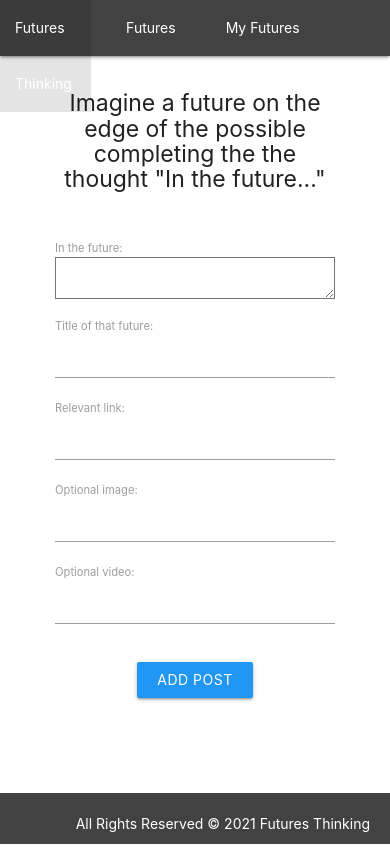
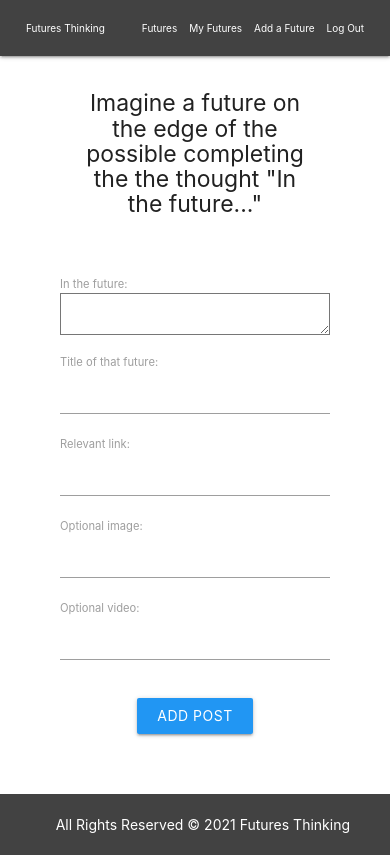
Before and after one commit to tylerrice121/Futures_Thinking, a Django app: page /entry/create/ in a window 390 px wide. Run offline with Django 3.2, Linux system fonts and the light colour scheme; the visitor is signed in with stand-in values (Sample User, id 1).

Commit message:
mobilenavbar

```diff
--- a/main_app/static/css/style.css
+++ b/main_app/static/css/style.css
@@ -13,10 +13,26 @@ body {
     width: 100%;
     display: flex;
     justify-content: space-between;
+    font-size: 2px;
 }
+
 
 .link {
     margin-left: 20px;
+}
+@media screen and (max-width: 768px){
+    .link{
+        font-size: 10px;
+        margin: 0;
+        padding-left: 6px;
+        padding-right: 6px;
+    }
+    .homelink{
+        font-size: 10px;
+        margin: 0;
+        padding-left: 6px;
+        padding-right: 6px;
+    }
 }
 
 
@@ -28,12 +44,17 @@ main{
     width: 100%;
 }
 
-footer {
+footer, div{
     padding-top: 0;
-    text-align: right;
     padding-left: 20px;
     padding-right: 20px;
     padding-bottom: 10px;
+}
+
+@media screen and (max-width: 768px){
+    footer, .right{
+        text-align: center;
+    }
 }
 
 
@@ -83,6 +104,18 @@ footer {
     width: 450px;
 }
 
+.cardBottom{
+    padding: 0;
+}
+@media screen and (max-width: 768px){
+    .card{
+        width: 350px;
+    }
+    .innercard{
+        width: 300px;
+    }
+}
+
 .top{
     display: flex;
     width: 100%;
@@ -102,7 +135,8 @@ footer {
     justify-content: center;
 }
 .tag{
-    margin-left: 20px;
+    margin-left: 10px;
+    margin-left: 10px;
 }
 
 .noposts{
@@ -129,6 +163,11 @@ footer {
     justify-content: center;
     margin: 0;
 }
+@media screen and (max-width: 768px){
+    .formcontainer{
+        width: 375px;
+    }
+}
 
 .formcontainer, p{
     margin-bottom: 10px !important;
--- a/main_app/templates/base.html
+++ b/main_app/templates/base.html
@@ -21,10 +21,10 @@
             <div class="nav-wrapper grey darken-3">
                 <ul>
                     <li>
-                        <a href="{% url 'home' %}">Futures Thinking</a>
+                        <a href="{% url 'home' %}" class="homelink">Futures Thinking</a>
                     </li>
                 </ul>
-                <ul>
+                <ul class="links">
                     <li>
                         <a href="{% url 'feed' %}" class='link'>Futures</a>
                     </li>
```
